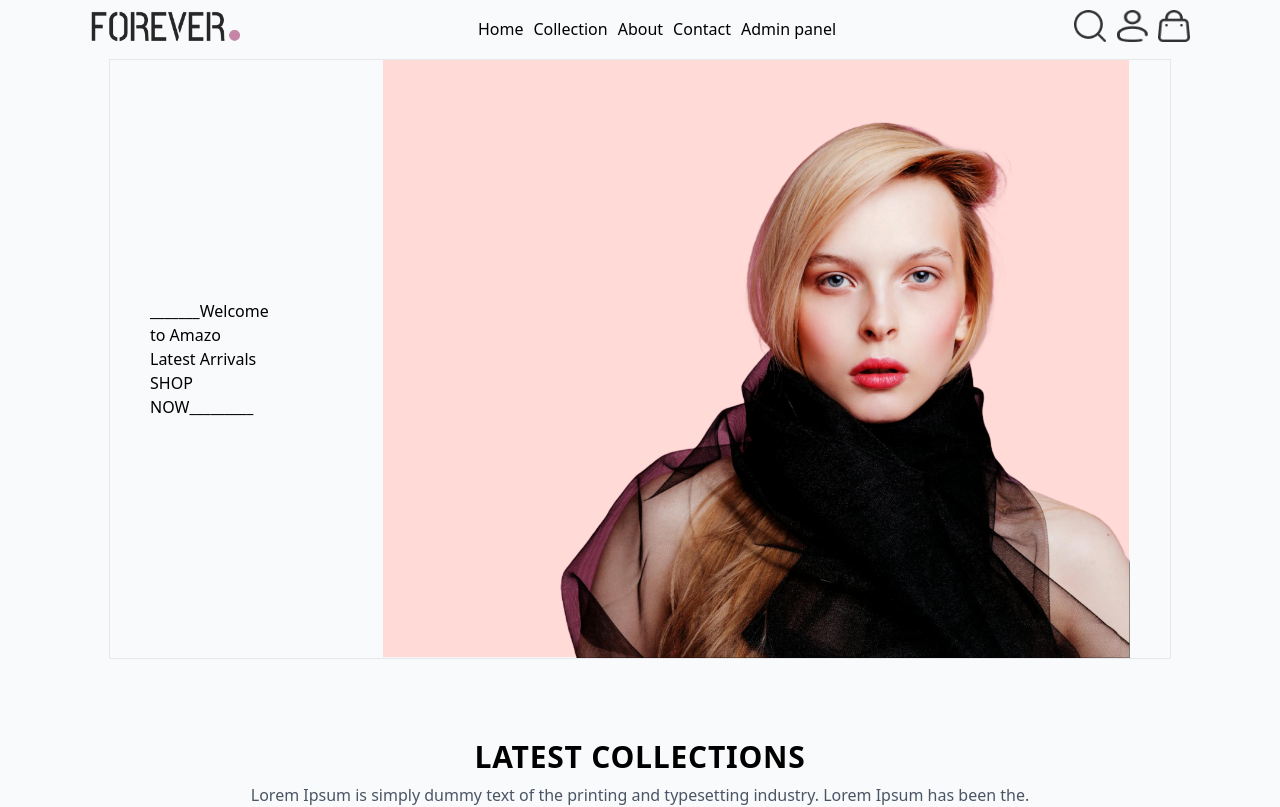
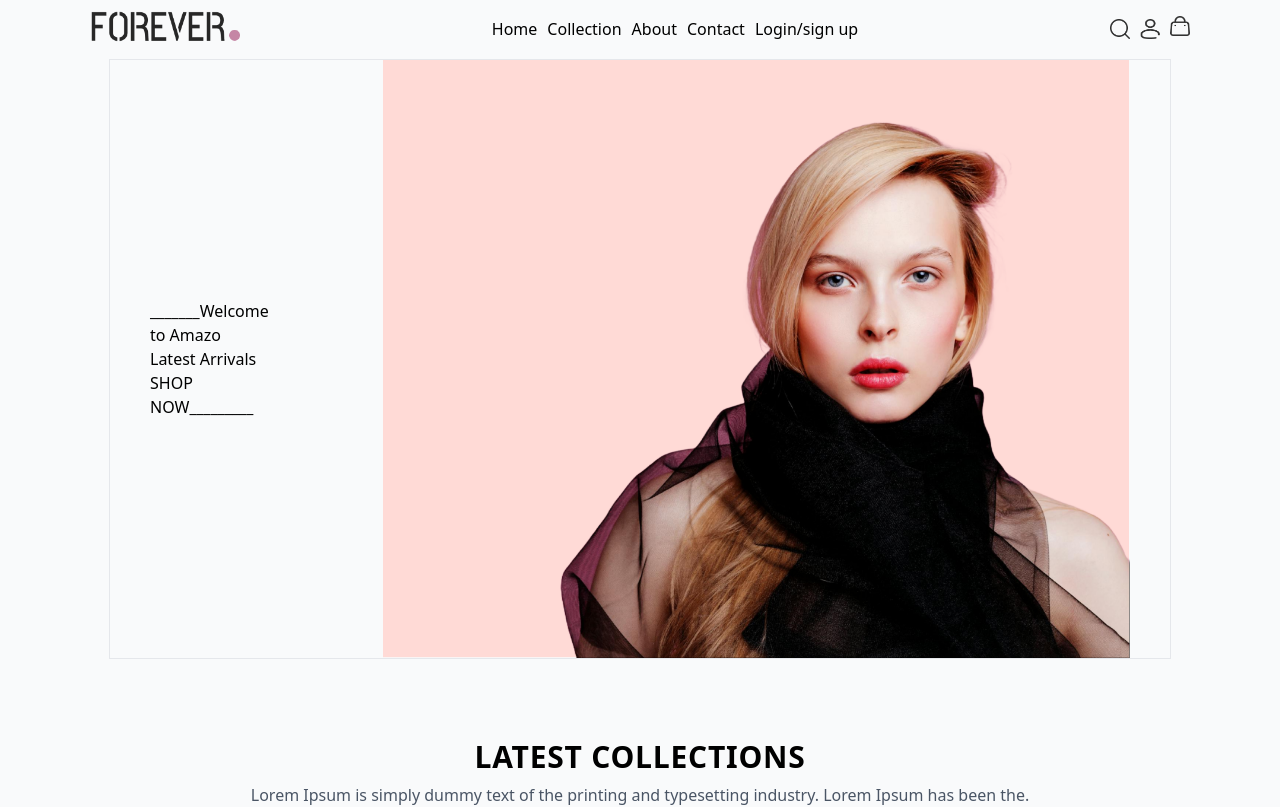
Before and after one commit to Vader-9/E-commercs, a React (Vite) app: page / in a window 1280 px wide. Shown: the top 807 px of the page. Built offline with nearby package versions, Linux system fonts and the light colour scheme.

Commit message:
size of nav icons adjusted

```diff
--- a/src/Nav.jsx
+++ b/src/Nav.jsx
@@ -12,13 +12,14 @@ function Nav({ setSearch, addToCart, setActive }) {
                 <Link to='Collection'>Collection</Link>
                 <Link to='About'>About</Link>
                 <Link to='Contact'>Contact</Link>
-                <Link to ="Admin"><button>Admin panel</button></Link>
+                <Link to ="Admin"><button>Login/sign up</button></Link>
             </div>
-            <div className='flex gap-[10px]'>
-                <Link to= 'Collection'><img src={assets.search_icon} alt="" onClick={()=> setSearch(true)} className="w-8 h-8 "  /></Link>
-                <Link to = 'Profile'><img src={assets.profile_icon} alt=""  className="w-8 h-8"  /></Link>
-                <Link to='Cart'><div className="relative inline-block">
-                    <img src={assets.cart_icon} alt="cart" className="w-8 h-8" />
+            <div className='flex gap-[10px] items-center'>
+                <Link to= 'Collection'><img src={assets.search_icon} alt="" onClick={()=> setSearch(true)} className="w-5 h-5 "  /></Link>
+                <Link to = 'Profile'><img src={assets.profile_icon} alt=""  className="w-5 h-5"  /></Link>
+                <Link to='Cart'>
+                <div className="relative inline-block">
+                    <img src={assets.cart_icon} alt="cart" className="w-5 h-5" />
                     {addToCart.length > 0 && (
                         <div className="absolute -top-1 -right-1 bg-red-500 text-white text-xs font-bold px-1.5 py-0.5 rounded-full">
                             {addToCart.length}
@@ -26,7 +27,7 @@ function Nav({ setSearch, addToCart, setActive }) {
                     )}
                 </div>
                 </Link>
-                <EllipsisVertical className='md:hidden w-8 h-8' onClick={()=>setActive(true)}/>
+                <EllipsisVertical className='md:hidden w-5 h-5' onClick={()=>setActive(true)}/>
             </div>
         </div>
     )
```
